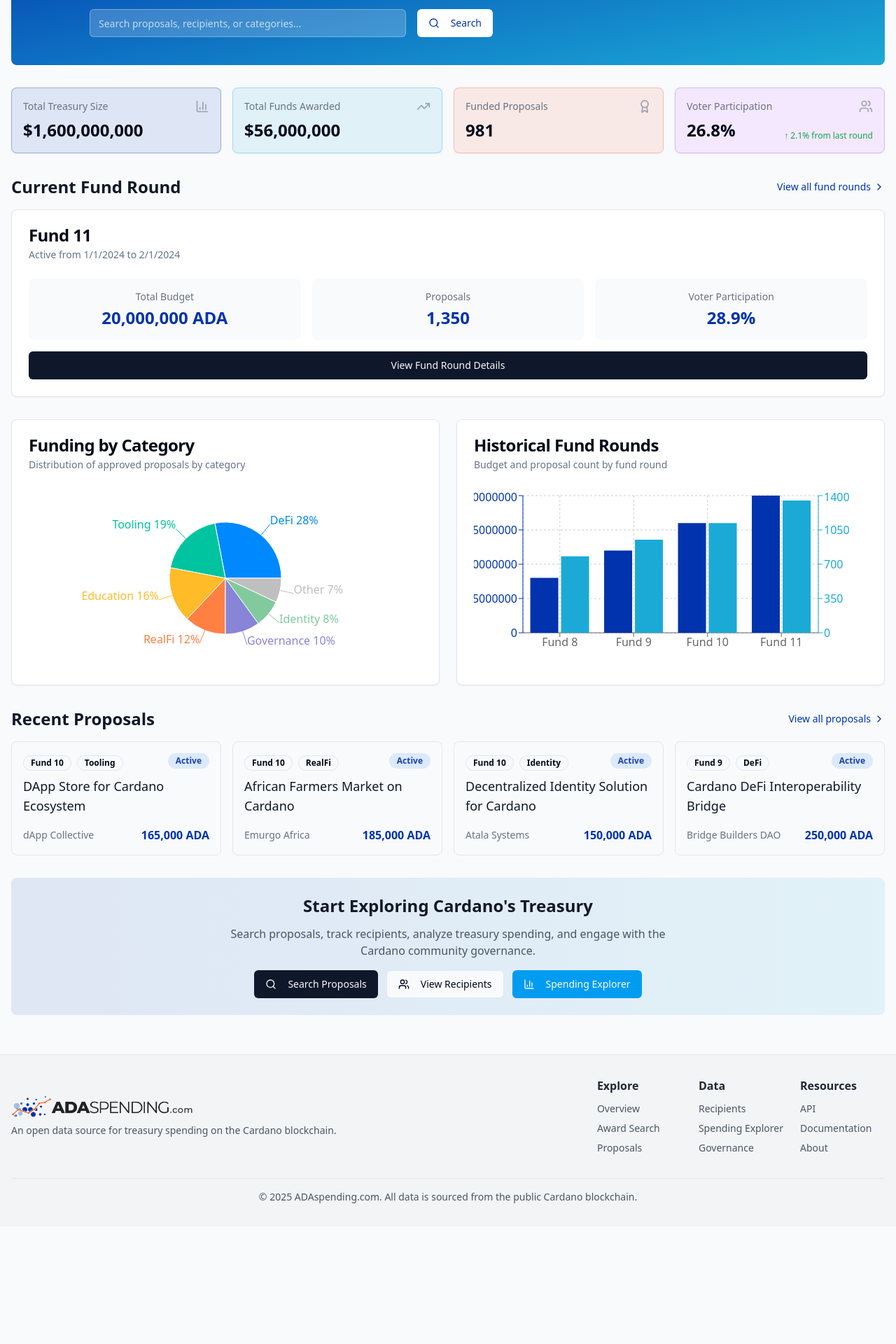
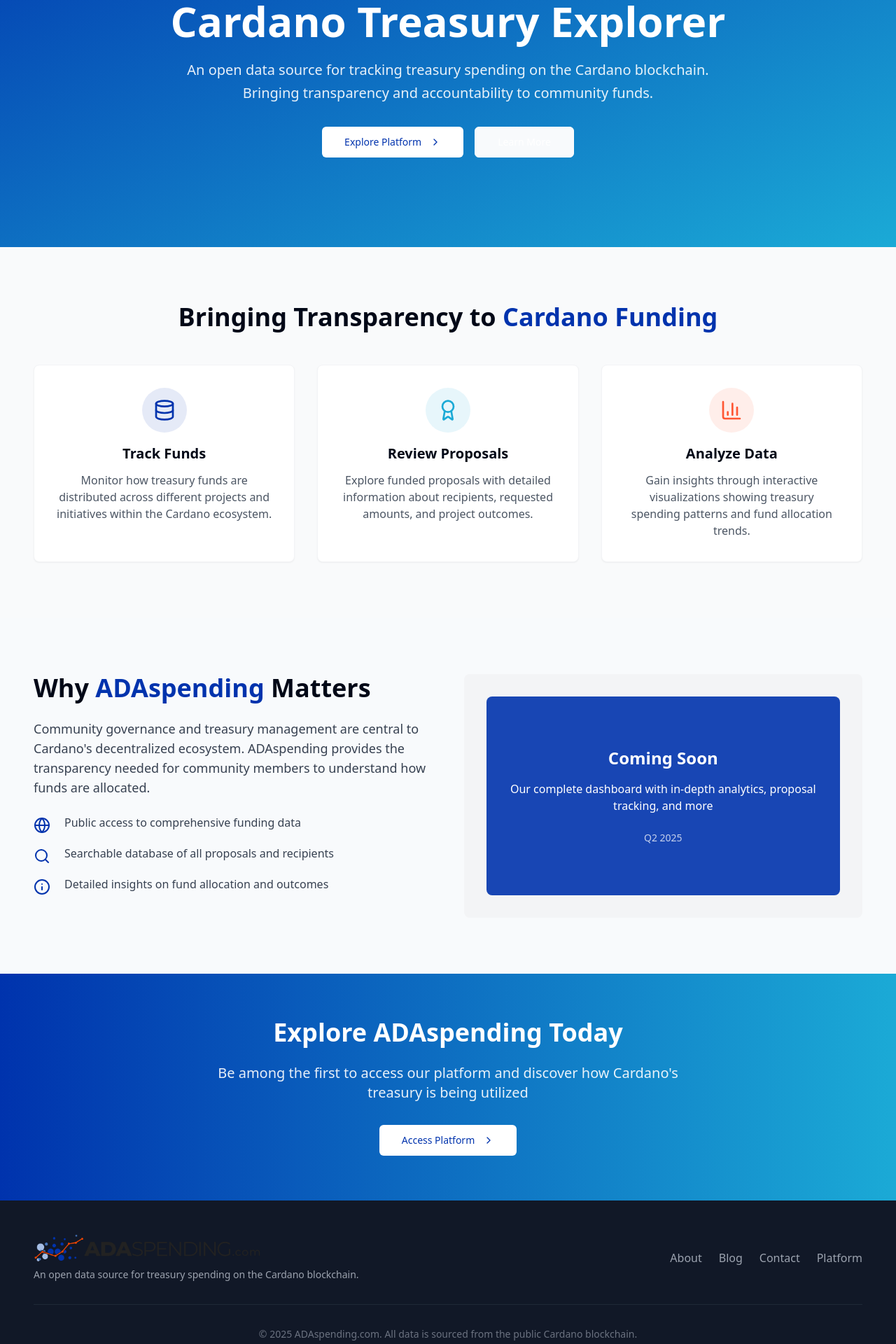
Before and after one commit to otavioaclima/adaspending, a React (Vite) app: page / in a window 1280 px wide. Shown: the part 240-2160 px from the top of the page at 70% size. Before the commit the page ends 1992 px from the top, so only its background shows below. Built offline with nearby package versions, Linux system fonts and the light colour scheme.

Commit message:
feat: Create a teaser landing page
Create a landing page to introduce ADAspending.

```diff
--- a/src/App.tsx
+++ b/src/App.tsx
@@ -11,6 +11,7 @@ import Recipients from "./pages/Recipients";
 import RecipientDetail from "./pages/RecipientDetail";
 import SpendingExplorer from "./pages/SpendingExplorer";
 import Governance from "./pages/Governance";
+import Teaser from "./pages/Teaser";
 import NotFound from "./pages/NotFound";
 
 const queryClient = new QueryClient();
@@ -22,7 +23,8 @@ const App = () => (
       <Sonner />
       <BrowserRouter>
         <Routes>
-          <Route path="/" element={<Index />} />
+          <Route path="/dashboard" element={<Index />} />
+          <Route path="/" element={<Teaser />} />
           <Route path="/awards" element={<Awards />} />
           <Route path="/proposals/:id" element={<ProposalDetail />} />
           <Route path="/recipients" element={<Recipients />} />
--- /dev/null
+++ b/src/pages/Teaser.tsx
@@ -0,0 +1,198 @@
+
+import React from 'react';
+import { Link } from 'react-router-dom';
+import { BarChart3, Award, Search, ChevronRight, Globe, Info, Database } from 'lucide-react';
+import { Button } from '@/components/ui/button';
+
+const Teaser = () => {
+  return (
+    <div className="min-h-screen flex flex-col">
+      {/* Hero Section */}
+      <section className="relative bg-gradient-to-br from-cardano-blue to-cardano-teal py-20 px-4 md:py-32">
+        <div className="container mx-auto text-center">
+          <img
+            src="/lovable-uploads/e4da4614-7cea-4f9c-853c-3f019f7932ca.png"
+            alt="ADAspending Logo"
+            className="h-20 mx-auto mb-8"
+          />
+
+          <h1 className="text-4xl md:text-6xl font-bold text-white mb-6 animate-fade-in">
+            Cardano Treasury Explorer
+          </h1>
+
+          <p className="text-xl text-white/90 max-w-3xl mx-auto mb-8 leading-relaxed">
+            An open data source for tracking treasury spending on the Cardano blockchain.
+            Bringing transparency and accountability to community funds.
+          </p>
+
+          <div className="flex flex-col sm:flex-row gap-4 justify-center">
+            <Button asChild size="lg" className="bg-white text-cardano-blue hover:bg-white/90">
+              <Link to="/">
+                Explore Platform
+                <ChevronRight className="h-4 w-4 ml-1" />
+              </Link>
+            </Button>
+
+            <Button asChild variant="outline" size="lg" className="border-white text-white hover:bg-white/10">
+              <Link to="#features">
+                Learn More
+              </Link>
+            </Button>
+          </div>
+        </div>
+      </section>
+
+      {/* Features Section */}
+      <section id="features" className="py-20 px-4 bg-gray-50">
+        <div className="container mx-auto">
+          <h2 className="text-3xl md:text-4xl font-bold text-center mb-12">
+            Bringing Transparency to <span className="text-cardano-blue">Cardano Funding</span>
+          </h2>
+
+          <div className="grid grid-cols-1 md:grid-cols-3 gap-8">
+            <div className="bg-white p-8 rounded-lg shadow-sm border border-gray-100 flex flex-col items-center text-center">
+              <div className="w-16 h-16 flex items-center justify-center bg-cardano-blue/10 text-cardano-blue rounded-full mb-4">
+                <Database className="h-8 w-8" />
+              </div>
+              <h3 className="text-xl font-semibold mb-3">Track Funds</h3>
+              <p className="text-gray-600">
+                Monitor how treasury funds are distributed across different projects and initiatives within the Cardano ecosystem.
+              </p>
+            </div>
+
+            <div className="bg-white p-8 rounded-lg shadow-sm border border-gray-100 flex flex-col items-center text-center">
+              <div className="w-16 h-16 flex items-center justify-center bg-cardano-teal/10 text-cardano-teal rounded-full mb-4">
+                <Award className="h-8 w-8" />
+              </div>
+              <h3 className="text-xl font-semibold mb-3">Review Proposals</h3>
+              <p className="text-gray-600">
+                Explore funded proposals with detailed information about recipients, requested amounts, and project outcomes.
+              </p>
+            </div>
+
+            <div className="bg-white p-8 rounded-lg shadow-sm border border-gray-100 flex flex-col items-center text-center">
+              <div className="w-16 h-16 flex items-center justify-center bg-cardano-coral/10 text-cardano-coral rounded-full mb-4">
+                <BarChart3 className="h-8 w-8" />
+              </div>
+              <h3 className="text-xl font-semibold mb-3">Analyze Data</h3>
+              <p className="text-gray-600">
+                Gain insights through interactive visualizations showing treasury spending patterns and fund allocation trends.
+              </p>
+            </div>
+          </div>
+        </div>
+      </section>
+
+      {/* About Section */}
+      <section className="py-20 px-4">
+        <div className="container mx-auto">
+          <div className="flex flex-col md:flex-row items-center gap-12">
+            <div className="md:w-1/2">
+              <h2 className="text-3xl md:text-4xl font-bold mb-6">
+                Why <span className="text-cardano-blue">ADAspending</span> Matters
+              </h2>
+
+              <p className="text-gray-700 mb-6 text-lg">
+                Community governance and treasury management are central to Cardano's decentralized ecosystem.
+                ADAspending provides the transparency needed for community members to understand how funds are allocated.
+              </p>
+
+              <ul className="space-y-4 mb-8">
+                <li className="flex items-start">
+                  <div className="min-w-8 mt-1 mr-3 text-cardano-blue">
+                    <Globe className="h-6 w-6" />
+                  </div>
+                  <span className="text-gray-700">Public access to comprehensive funding data</span>
+                </li>
+                <li className="flex items-start">
+                  <div className="min-w-8 mt-1 mr-3 text-cardano-blue">
+                    <Search className="h-6 w-6" />
+                  </div>
+                  <span className="text-gray-700">Searchable database of all proposals and recipients</span>
+                </li>
+                <li className="flex items-start">
+                  <div className="min-w-8 mt-1 mr-3 text-cardano-blue">
+                    <Info className="h-6 w-6" />
+                  </div>
+                  <span className="text-gray-700">Detailed insights on fund allocation and outcomes</span>
+                </li>
+              </ul>
+            </div>
+
+            <div className="md:w-1/2 bg-gray-100 p-8 rounded-lg">
+              <div className="aspect-video rounded-lg bg-cardano-blue/90 flex items-center justify-center text-white">
+                <div className="text-center p-8">
+                  <h3 className="text-2xl font-bold mb-4">Coming Soon</h3>
+                  <p className="mb-6">
+                    Our complete dashboard with in-depth analytics, proposal tracking, and more
+                  </p>
+                  <p className="text-sm opacity-75">
+                    Q2 2025
+                  </p>
+                </div>
+              </div>
+            </div>
+          </div>
+        </div>
+      </section>
+
+      {/* CTA Section */}
+      <section className="bg-gradient-to-r from-cardano-blue to-cardano-teal text-white py-16 px-4">
+        <div className="container mx-auto text-center">
+          <h2 className="text-3xl md:text-4xl font-bold mb-6">
+            Explore ADAspending Today
+          </h2>
+
+          <p className="text-xl mb-8 max-w-2xl mx-auto opacity-90">
+            Be among the first to access our platform and discover how Cardano's treasury is being utilized
+          </p>
+
+          <Button asChild size="lg" className="bg-white text-cardano-blue hover:bg-white/90">
+            <Link to="/">
+              Access Platform <ChevronRight className="ml-1 h-4 w-4" />
+            </Link>
+          </Button>
+        </div>
+      </section>
+
+      {/* Footer */}
+      <footer className="bg-gray-900 text-white py-12 px-4">
+        <div className="container mx-auto">
+          <div className="flex flex-col md:flex-row justify-between items-center mb-8">
+            <div className="mb-6 md:mb-0">
+              <img
+                src="/lovable-uploads/e4da4614-7cea-4f9c-853c-3f019f7932ca.png"
+                alt="ADAspending Logo"
+                className="h-10"
+              />
+              <p className="mt-2 text-gray-400 text-sm">
+                An open data source for treasury spending on the Cardano blockchain.
+              </p>
+            </div>
+
+            <div className="flex space-x-6">
+              <a href="#" className="text-gray-400 hover:text-white transition-colors">
+                About
+              </a>
+              <a href="#" className="text-gray-400 hover:text-white transition-colors">
+                Blog
+              </a>
+              <a href="#" className="text-gray-400 hover:text-white transition-colors">
+                Contact
+              </a>
+              <Link to="/" className="text-gray-400 hover:text-white transition-colors">
+                Platform
+              </Link>
+            </div>
+          </div>
+
+          <div className="border-t border-gray-800 pt-8 text-center text-sm text-gray-500">
+            <p>© {new Date().getFullYear()} ADAspending.com. All data is sourced from the public Cardano blockchain.</p>
+          </div>
+        </div>
+      </footer>
+    </div>
+  );
+};
+
+export default Teaser;
```
